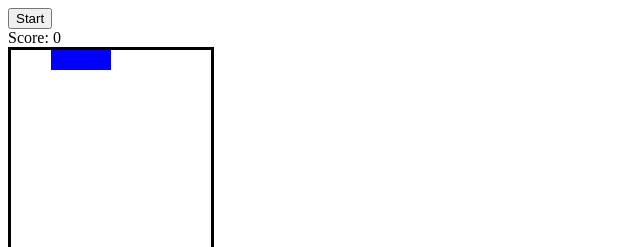
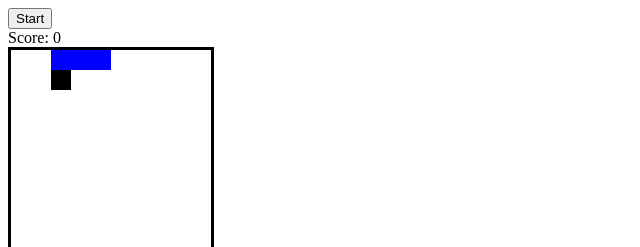
Before and after one commit to bdauria1/Snake-Game, a plain HTML site: page index.html in a window 1280 px wide. Both pictures are taken after a click on the button "Start". Shown: the top 247 px of the page, 0-640 px from the left. Drawn offline with Linux system fonts and the light colour scheme.

Commit message:
figured out the problem with apple

```diff
--- a/styles.css
+++ b/styles.css
@@ -15,6 +15,6 @@
     background-color: blue;
 }
 
-.food{
+.apple{
     background-color: black;
 }
```
